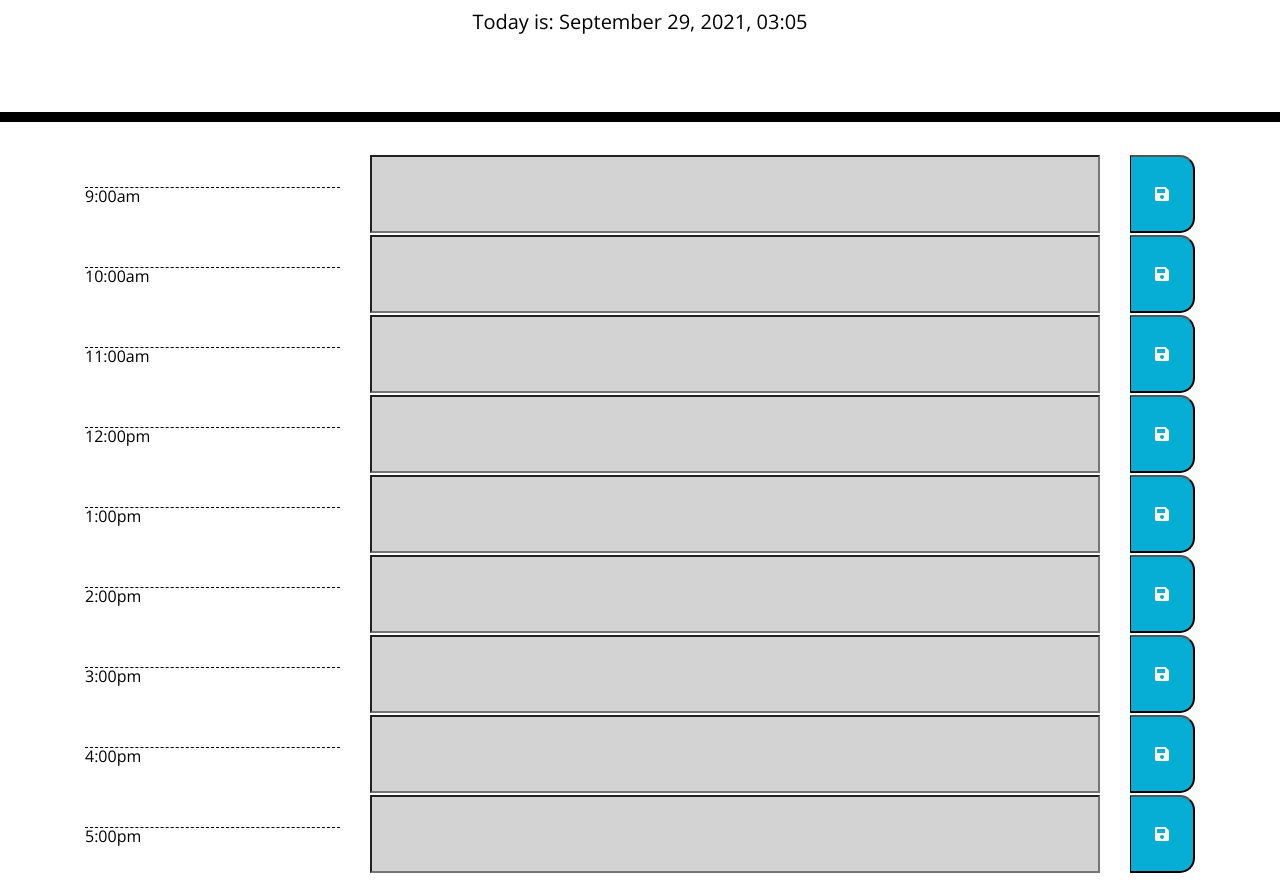
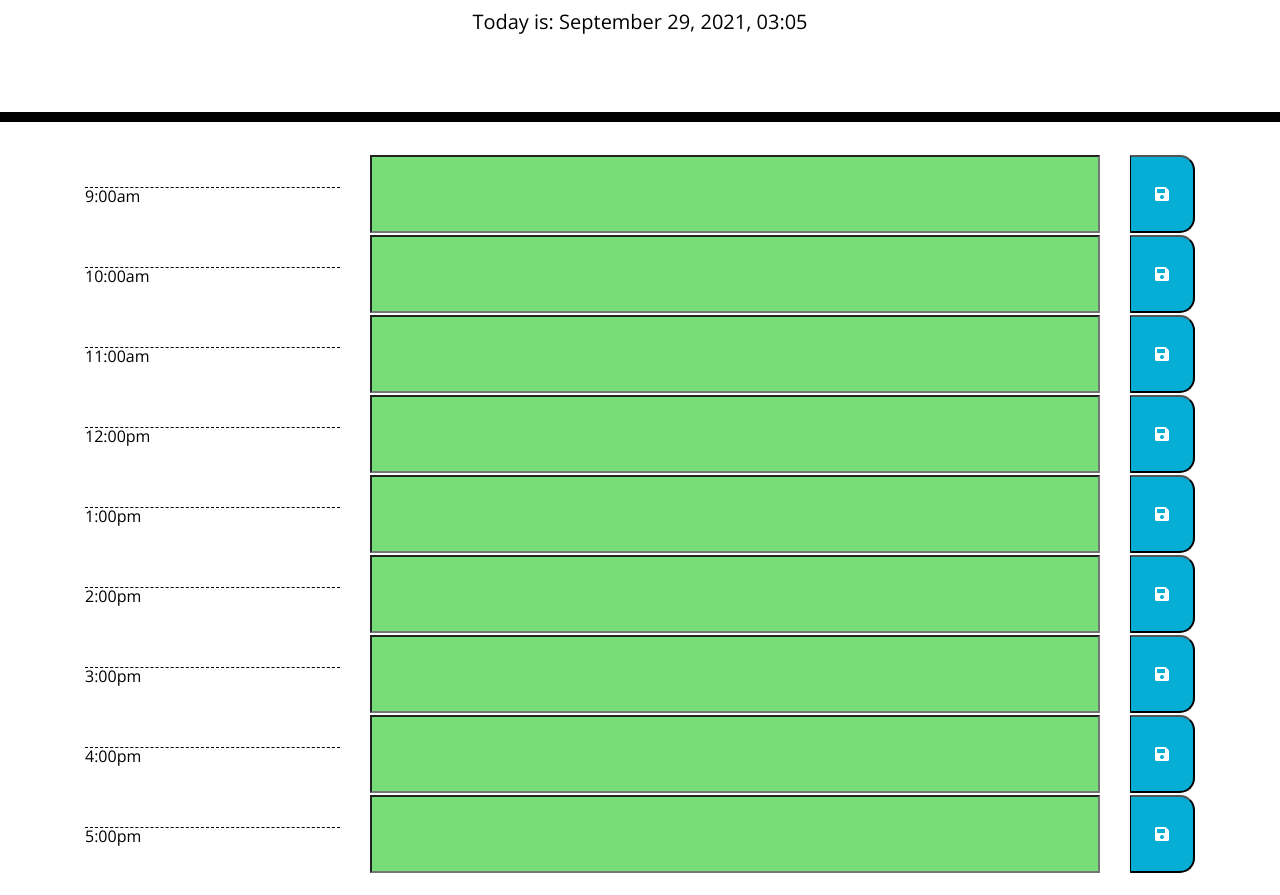
Before and after one commit to emilyelizabethdaniel/dayPlanner, a plain HTML site: page Develop/index.html in a window 1280 px wide. Shown: the part 182-1077 px from the top of the page. Drawn offline with nearby package versions, Linux system fonts and the light colour scheme.

Commit message:
suck it suckers I got the classes to attach, added ids to every text box, made a fucntion for every text box to check if it's before, during or after, its ugly but it works

```diff
--- a/Develop/index.html
+++ b/Develop/index.html
@@ -27,7 +27,7 @@
             <div class="col-3">
                 <p class="hour">9:00am</p>
             </div>
-            <div class="col-8"><input class="textBox" type="text"></div>
+            <div class="col-8"><input id="nine" class="textBox" type="text"></div>
 
             <div class="col-1"><button class="saveBtn"><i class="fa fa-save"></i></button></div>
         </div>
@@ -35,56 +35,56 @@
             <div class="col-3">
                 <p class="hour">10:00am</p>
             </div>
-            <div class="col-8"><input id="9" class="textBox" type="text"></div>
+            <div class="col-8"><input id="ten" class="textBox" type="text"></div>
             <div class="col-1"><button class="saveBtn"><i class="fa fa-save"></i></button></div>
         </div>
         <div class="row">
             <div class="col-3">
                 <p class="hour">11:00am</p>
             </div>
-            <div class="col-8"><input class="textBox" type="text"></div>
+            <div class="col-8"><input id="eleven" class="textBox" type="text"></div>
             <div class="col-1"><button class="saveBtn"><i class="fa fa-save"></i></button></div>
         </div>
         <div class="row">
             <div class="col-3">
                 <p class="hour">12:00pm</p>
             </div>
-            <div class="col-8"><input class="textBox" type="text"></div>
+            <div class="col-8"><input id="twelve" class="textBox" type="text"></div>
             <div class="col-1"><button class="saveBtn"><i class="fa fa-save"></i></button></div>
         </div>
         <div class="row">
             <div class="col-3">
                 <p class="hour">1:00pm</p>
             </div>
-            <div class="col-8"><input class="textBox" type="text"></div>
+            <div class="col-8"><input id="one" class="textBox" type="text"></div>
             <div class="col-1"><button class="saveBtn"><i class="fa fa-save"></i></button></div>
         </div>
         <div class="row">
             <div class="col-3">
                 <p class="hour">2:00pm</p>
             </div>
-            <div class="col-8"><input class="textBox" type="text"></div>
+            <div class="col-8"><input id="two" class="textBox" type="text"></div>
             <div class="col-1"><button class="saveBtn"><i class="fa fa-save"></i></button></div>
         </div>
         <div class="row">
             <div class="col-3">
                 <p class="hour">3:00pm</p>
             </div>
-            <div class="col-8"><input class="textBox" type="text"></div>
+            <div class="col-8"><input id="three" class="textBox" type="text"></div>
             <div class="col-1"><button class="saveBtn"><i class="fa fa-save"></i></button></div>
         </div>
         <div class="row">
             <div class="col-3">
                 <p class="hour">4:00pm</p>
             </div>
-            <div class="col-8"><input class="textBox" type="text"></div>
+            <div class="col-8"><input id="four" class="textBox" type="text"></div>
             <div class="col-1"><button class="saveBtn"><i class="fa fa-save"></i></button></div>
         </div>
         <div class="row">
             <div class="col-3">
                 <p class="hour">5:00pm</p>
             </div>
-            <div class="col-8"><input class="textBox" type="text"></div>
+            <div class="col-8"><input id="five" class="textBox" type="text"></div>
             <div class="col-1"><button class="saveBtn"><i class="fa fa-save"></i></button></div>
         </div>
     </div>
--- a/Develop/js/script.js
+++ b/Develop/js/script.js
@@ -2,7 +2,16 @@
 
 var saveBtn = $("[class=saveBtn]");
 var allNotes = [];
-var input = $("input");
+var nine = $("#nine");
+var ten = $("#ten");
+var eleven = $("#eleven");
+var twelve = $("#twelve");
+var one = $("#one");
+var two = $("#two");
+var three = $("#three");
+var four = $("#four");
+var five = $("#five");
+
 
 saveBtn.on('click', function() {
     console.log($(this));
@@ -31,36 +40,154 @@ saveBtn.on('click', function() {
 
 var now = moment();
 var currentHour = moment().startOf('day');
-var updateCurrentHour = 13;
-console.log(currentHour);
+var updateCurrentHour = 9;
 $("span").text(now.format("MMMM DD, YYYY, hh:mm "));
 currentHour = moment(currentHour).add(updateCurrentHour, 'h');
-console.log(currentHour);
 
-
-function compareTimes() {
-    if (moment(now).isAfter(currentHour)) {
-        console.log("after!");
-        input.addClass("future");
-
-    } else if (moment(now).isBefore(currentHour)) {
-        console.log("before!");
-        input.addClass("past");
-    } else if (moment(now).isSame(currentHour)) {
-        input.addClass("present")
-        console.log("same!");
-    }
-    // updateHour();
-    // console.log(updateCurrentHour)
-};
 
 function updateHour() {
     updateCurrentHour = updateCurrentHour + 1;
     console.log(updateCurrentHour);
 };
 
-compareTimes();
-updateHour();
+function compareTimesNine() {
+    if (moment(now).isAfter(currentHour)) {
+        console.log("after!");
+        nine.addClass("past");
+    } else if (moment(now).isBefore(currentHour)) {
+        console.log("before!");
+        nine.addClass("future");
+    } else if (moment(now).isSame(currentHour)) {
+        nine.addClass("present")
+        console.log("same!");
+    }
+    updateHour();
+};
+
+
+function compareTimesTen() {
+    if (moment(now).isAfter(currentHour)) {
+        console.log("after!");
+        ten.addClass("past");
+    } else if (moment(now).isBefore(currentHour)) {
+        console.log("before!");
+        ten.addClass("future");
+    } else if (moment(now).isSame(currentHour)) {
+        ten.addClass("present")
+        console.log("same!");
+    }
+    updateHour();
+};
+
+function compareTimesEleven() {
+    if (moment(now).isAfter(currentHour)) {
+        console.log("after!");
+        eleven.addClass("past");
+    } else if (moment(now).isBefore(currentHour)) {
+        console.log("before!");
+        eleven.addClass("future");
+    } else if (moment(now).isSame(currentHour)) {
+        eleven.addClass("present")
+        console.log("same!");
+    }
+    updateHour();
+};
+
+function compareTimesTwelve() {
+    if (moment(now).isAfter(currentHour)) {
+        console.log("after!");
+        twelve.addClass("past");
+    } else if (moment(now).isBefore(currentHour)) {
+        console.log("before!");
+        twelve.addClass("future");
+    } else if (moment(now).isSame(currentHour)) {
+        twelve.addClass("present")
+        console.log("same!");
+    }
+    updateHour();
+};
+
+function compareTimesOne() {
+    if (moment(now).isAfter(currentHour)) {
+        console.log("after!");
+        one.addClass("past");
+    } else if (moment(now).isBefore(currentHour)) {
+        console.log("before!");
+        one.addClass("future");
+    } else if (moment(now).isSame(currentHour)) {
+        one.addClass("present")
+        console.log("same!");
+    }
+    updateHour();
+};
+
+function compareTimesTwo() {
+    if (moment(now).isAfter(currentHour)) {
+        console.log("after!");
+        two.addClass("past");
+    } else if (moment(now).isBefore(currentHour)) {
+        console.log("before!");
+        two.addClass("future");
+    } else if (moment(now).isSame(currentHour)) {
+        two.addClass("present")
+        console.log("same!");
+    }
+    updateHour();
+};
+
+function compareTimesThree() {
+    if (moment(now).isAfter(currentHour)) {
+        console.log("after!");
+        three.addClass("past");
+    } else if (moment(now).isBefore(currentHour)) {
+        console.log("before!");
+        three.addClass("future");
+    } else if (moment(now).isSame(currentHour)) {
+        three.addClass("present")
+        console.log("same!");
+    }
+    updateHour();
+};
+
+function compareTimesFour() {
+    if (moment(now).isAfter(currentHour)) {
+        console.log("after!");
+        four.addClass("past");
+    } else if (moment(now).isBefore(currentHour)) {
+        console.log("before!");
+        four.addClass("future");
+    } else if (moment(now).isSame(currentHour)) {
+        four.addClass("present")
+        console.log("same!");
+    }
+    updateHour();
+};
+
+function compareTimesFive() {
+    if (moment(now).isAfter(currentHour)) {
+        console.log("after!");
+        five.addClass("past");
+    } else if (moment(now).isBefore(currentHour)) {
+        console.log("before!");
+        five.addClass("future");
+    } else if (moment(now).isSame(currentHour)) {
+        five.addClass("present")
+        console.log("same!");
+    }
+};
+
+
+compareTimesNine();
+compareTimesTen();
+compareTimesEleven();
+compareTimesTwelve();
+compareTimesOne();
+compareTimesTwo();
+compareTimesThree();
+compareTimesFour();
+compareTimesFive();
+
+
 
 
 // var timeObj = moment(fakeTime);
```
